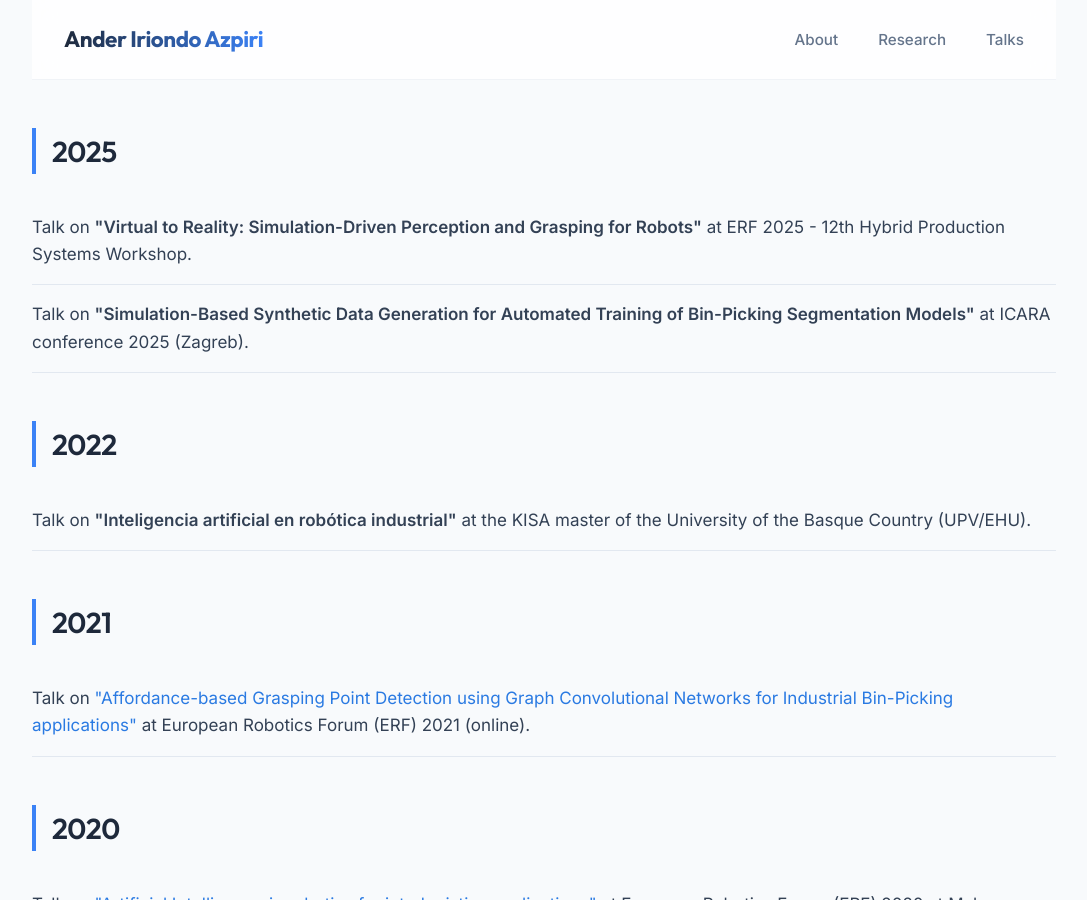
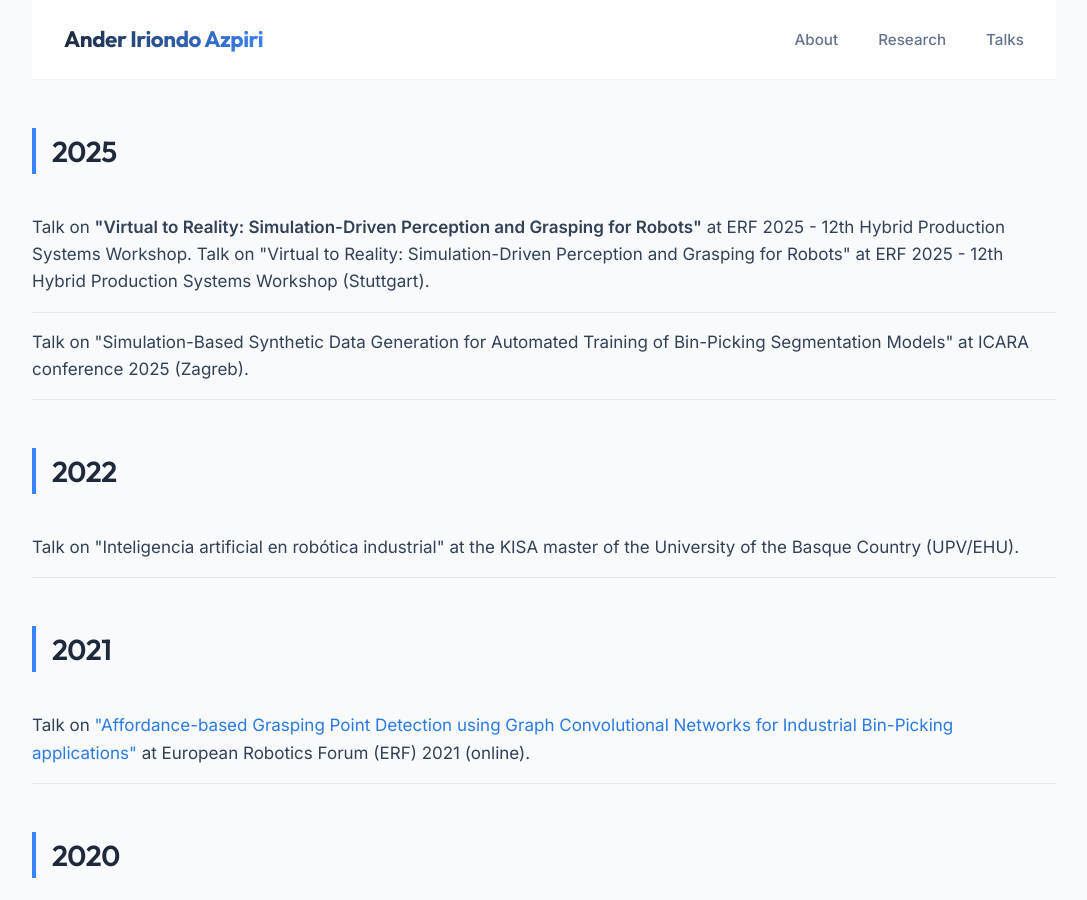
Before and after one commit to anderiri2/anderiri2.github.io, a Jekyll site: the page built from talks.html, in a window 1280 px wide and 900 px high. Shown: the whole window, without its empty margins (96-1183 px from the left). Built offline with Jekyll 4.4.1, drawn with Linux system fonts in a browser that asks for light colours; nearby versions of some CDN libraries; a style sheet for code colours, icons or effects is not loaded.

Commit message:
Minor update

```diff
--- a/talks.html
+++ b/talks.html
@@ -8,16 +8,18 @@
   Talk on <strong>"Virtual to Reality: Simulation-Driven Perception and Grasping for Robots"</strong> at ERF 2025 - 12th
   Hybrid
   Production Systems Workshop.
+  Talk on "Virtual to Reality: Simulation-Driven Perception and Grasping for Robots" at ERF 2025 - 12th Hybrid
+  Production Systems Workshop (Stuttgart).
 </div>
 <div class="talk-item">
-  Talk on <strong>"Simulation-Based Synthetic Data Generation for Automated Training of Bin-Picking Segmentation
-    Models"</strong> at ICARA conference 2025 (Zagreb).
+  Talk on "Simulation-Based Synthetic Data Generation for Automated Training of Bin-Picking Segmentation Models" at
+  ICARA conference 2025 (Zagreb).
 </div>
 
 <h2 class="talk-year-heading">2022</h2>
 <div class="talk-item">
-  Talk on <strong>"Inteligencia artificial en robótica industrial"</strong> at the KISA master of the University of the
-  Basque Country (UPV/EHU).
+  Talk on "Inteligencia artificial en robótica industrial" at the KISA master of the University of the Basque Country
+  (UPV/EHU).
 </div>
 
 <h2 class="talk-year-heading">2021</h2>
@@ -29,18 +31,18 @@
 
 <h2 class="talk-year-heading">2020</h2>
 <div class="talk-item">
-  Talk on <a href="https://drive.google.com/file/d/1ISoi\_gXWrXVSLgJmwzi3pNN3PTICSTK8/view">"Artificial Intelligence in
+  Talk on <a href="https://drive.google.com/file/d/1ISoi_gXWrXVSLgJmwzi3pNN3PTICSTK8/view">"Artificial Intelligence in
     robotics for intralogistics applications"</a> at European Robotics Forum (ERF) 2020 at Malaga.
 </div>
 
 <h2 class="talk-year-heading">2019</h2>
 <div class="talk-item">
-  Talk on <a href="https://zenodo.org/record/3458219\#.Yrsl3i8lMvE">"Pick and Place Operations in Logistics Using a
+  Talk on <a href="https://zenodo.org/record/3458219#.Yrsl3i8lMvE">"Pick and Place Operations in Logistics Using a
     Mobile Manipulator Controlled with Deep Reinforcement Learning"</a> at European Robotics Forum (ERF) 2019 at
   Bucharest.
 </div>
 <div class="talk-item">
   Talk on <a
-    href="https://roboception.com/wp-content/uploads/2019/04/ERF2019-Intelligent\_-flexible\_and\_safe\_operations-Tekniker.pdf">"Intelligent,
+    href="https://roboception.com/wp-content/uploads/2019/04/ERF2019-Intelligent_-flexible_and_safe_operations-Tekniker.pdf">"Intelligent,
     flexible and safe operations in future factories"</a> at European Robotics Forum (ERF) 2019 at Bucharest.
 </div>
```
